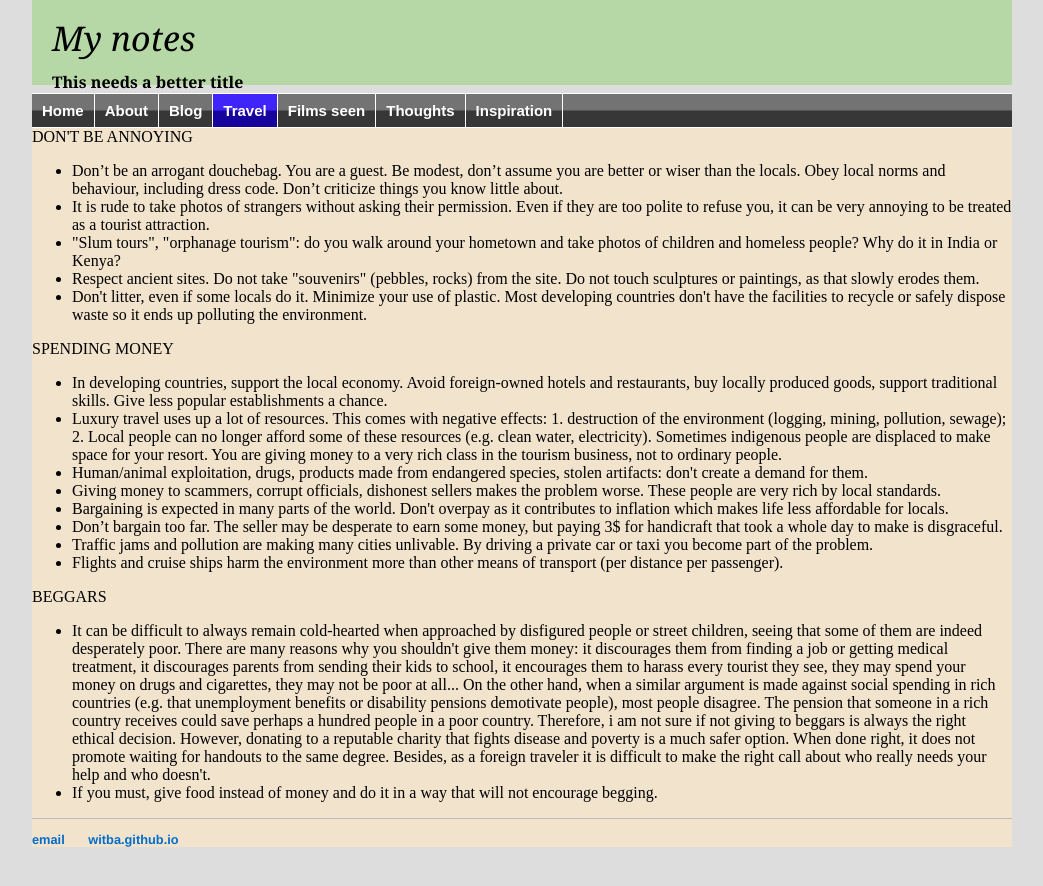
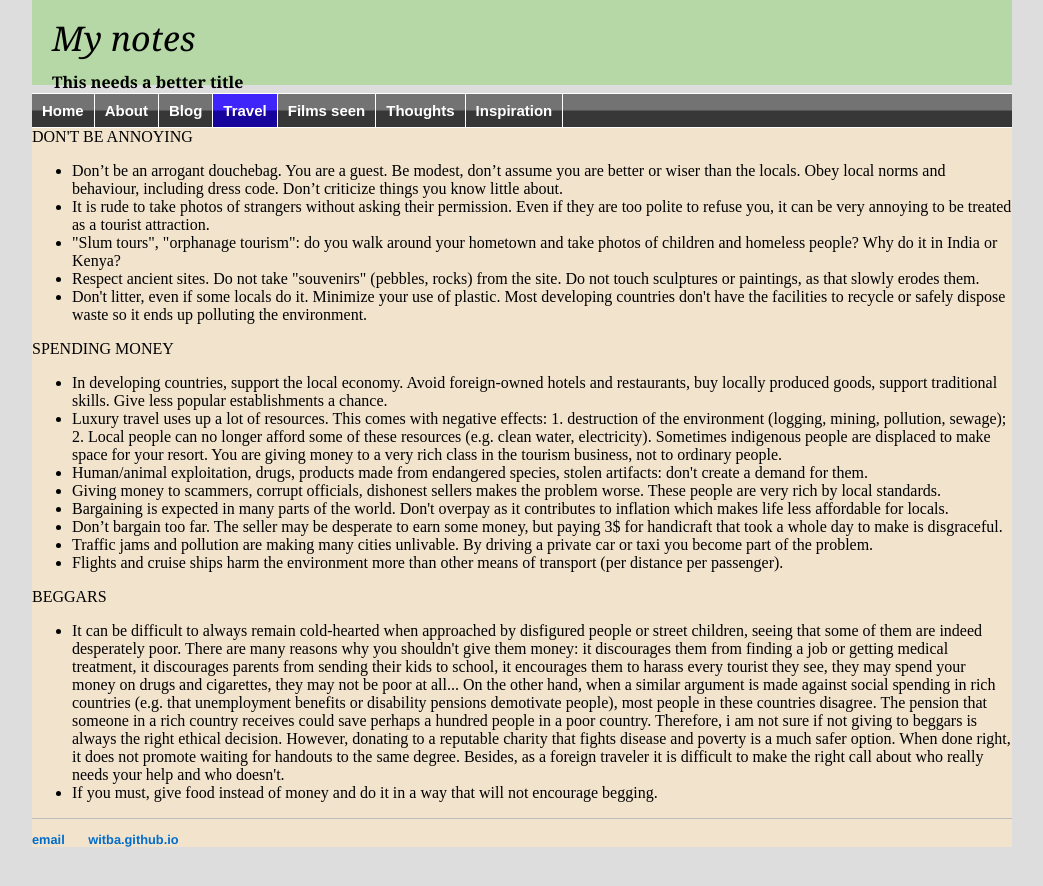
Before and after one commit to witba/witba.github.io, a Jekyll site: the page built from travel/ethics.html, in a window 1280 px wide. Shown: the top 886 px of the page, without its empty margins (118-1161 px from the left). Built offline with Jekyll 4.4.1, drawn with Linux system fonts in a browser that asks for light colours.

Commit message:
Update ethics.html

```diff
--- a/travel/ethics.html
+++ b/travel/ethics.html
@@ -26,6 +26,6 @@
 </ul>
 <p>BEGGARS</p>
 <ul>
-<li>It can be difficult to always remain cold-hearted when approached by disfigured people or street children, seeing that some of them are indeed desperately poor. There are many reasons why you shouldn't give them money: it discourages them from finding a job or getting medical treatment, it discourages parents from sending their kids to school, it encourages them to harass every tourist they see, they may spend your money on drugs and cigarettes, they may not be poor at all... On the other hand, when a similar argument is made against social spending in rich countries (e.g. that unemployment benefits or disability pensions demotivate people), most people disagree. The pension that someone in a rich country receives could save perhaps a hundred people in a poor country. Therefore, i am not sure if not giving to beggars is always the right ethical decision. However, donating to a reputable charity that fights disease and poverty is a much safer option. When done right, it does not promote waiting for handouts to the same degree. Besides, as a foreign traveler it is difficult to make the right call about who really needs your help and who doesn't.
+<li>It can be difficult to always remain cold-hearted when approached by disfigured people or street children, seeing that some of them are indeed desperately poor. There are many reasons why you shouldn't give them money: it discourages them from finding a job or getting medical treatment, it discourages parents from sending their kids to school, it encourages them to harass every tourist they see, they may spend your money on drugs and cigarettes, they may not be poor at all... On the other hand, when a similar argument is made against social spending in rich countries (e.g. that unemployment benefits or disability pensions demotivate people), most people in these countries disagree. The pension that someone in a rich country receives could save perhaps a hundred people in a poor country. Therefore, i am not sure if not giving to beggars is always the right ethical decision. However, donating to a reputable charity that fights disease and poverty is a much safer option. When done right, it does not promote waiting for handouts to the same degree. Besides, as a foreign traveler it is difficult to make the right call about who really needs your help and who doesn't.
 <li>If you must, give food instead of money and do it in a way that will not encourage begging.
 </ul>
```
